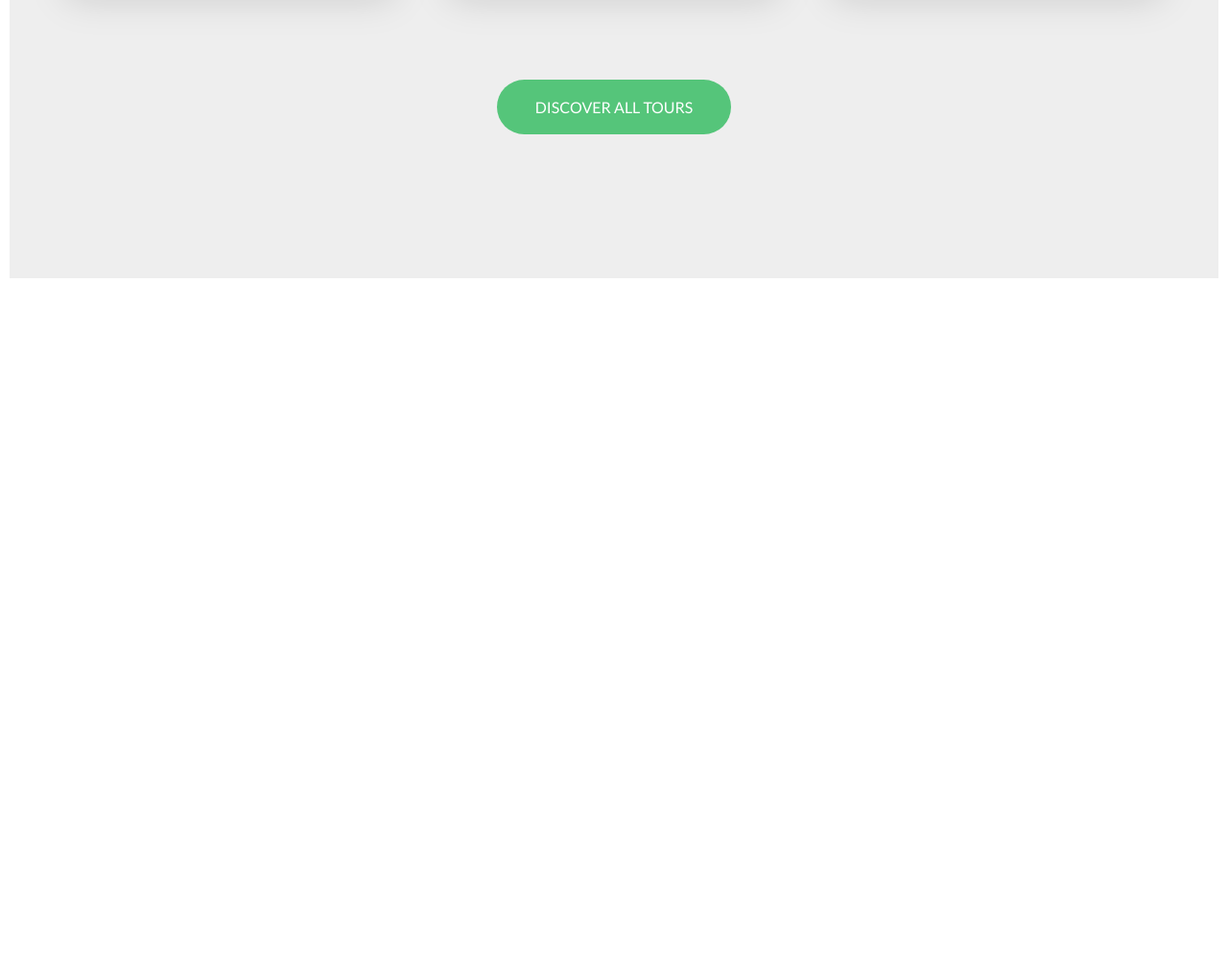
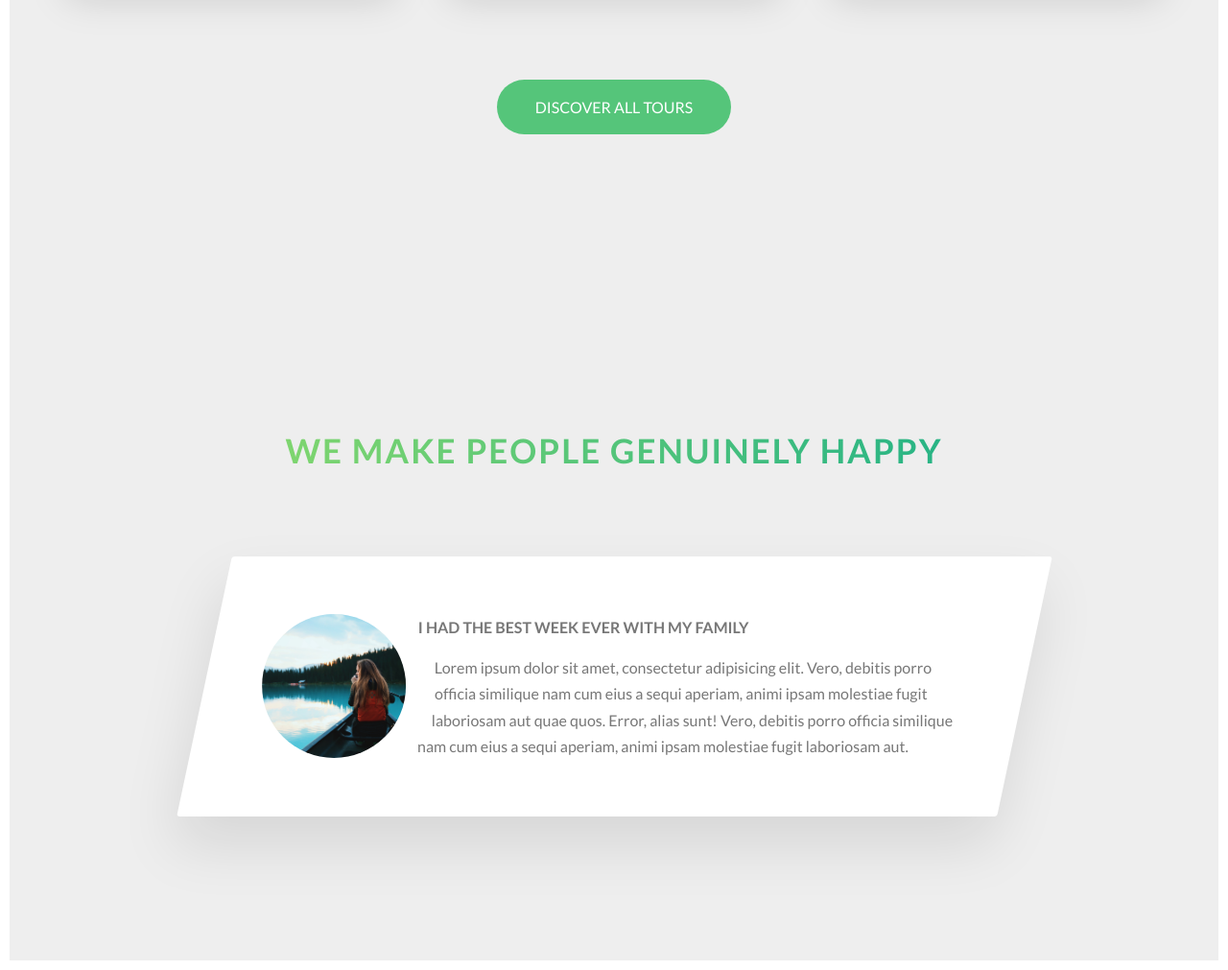
Before and after one commit to rodrigolemos/natours, a website: page index.html in a window 1280 px wide. Shown: the part 3022-4033 px from the top of the page at 96% size. Before the commit the page ends 3322 px from the top, so only its background shows below. Drawn offline with Linux system fonts and the light colour scheme.

Commit message:
Stories section

```diff
--- a/index.html
+++ b/index.html
@@ -217,6 +217,29 @@
         </div>
 
       </section>
+
+      <section class="section-stories">
+        <div class="u-center-text u-margin-bottom-big">
+          <h2 class="heading-secondary">
+            We make people genuinely happy
+          </h2>
+        </div>
+
+        <div class="row">
+          <div class="story">
+            <figure class="story__shape">
+              <img src="img/nat-8.jpg" alt="Person on a tour" class="story__img">
+            </figure>
+            <div class="story__text">
+              <h3 class="heading-tertiary u-margin-bottom-small">I had the best week ever with my family</h3>
+              <p>
+                Lorem ipsum dolor sit amet, consectetur adipisicing elit. Vero, debitis porro officia similique nam cum eius a sequi aperiam, animi ipsam molestiae fugit laboriosam aut quae quos. Error, alias sunt!
+                Vero, debitis porro officia similique nam cum eius a sequi aperiam, animi ipsam molestiae fugit laboriosam aut.
+              </p>
+            </div>
+          </div>
+        </div>
+      </section>
     </main>
 
     <!--
--- /dev/null
+++ b/sass/components/_story.scss
@@ -0,0 +1,30 @@
+.story {
+  width: 75%;
+  margin: 0 auto;
+  box-shadow: 0 3rem 6rem rgba($color-black, .1);
+  background-color: $color-white;
+  border-radius: .3rem;
+  padding: 6rem;
+  padding-left: 9rem;
+  font-size: $default-font-size;
+  transform: skewX(-12deg);
+
+  & > * {
+    transform: skewX(12deg);
+  }
+
+  &__shape {
+    width: 15rem;
+    height: 15rem;
+    float: left;
+    -webkit-shape-outside: circle(50% at 50% 50%);
+    shape-outside: circle(50% at 50% 50%);
+    -webkit-clip-path: circle(50% at 50% 50%);
+    clip-path: circle(50% at 50% 50%);
+    transform: translateX(-3rem) skewX(12deg);
+  }
+
+  &__img {
+    height: 100%;
+  }
+}
--- a/sass/main.scss
+++ b/sass/main.scss
@@ -11,6 +11,7 @@
 @import "components/card";
 @import "components/composition";
 @import "components/feature-box";
+@import "components/story";
 
 @import "layout/grid";
 @import "layout/header";
--- a/sass/pages/_home.scss
+++ b/sass/pages/_home.scss
@@ -26,3 +26,8 @@
   padding: 25rem 0 15rem 0;
   margin-top: -10rem;
 }
+
+.section-stories {
+  padding: 15rem 0;
+  background-color: $color-gray-light-1;
+}
```
Also changed, not shown: css/style.css.
